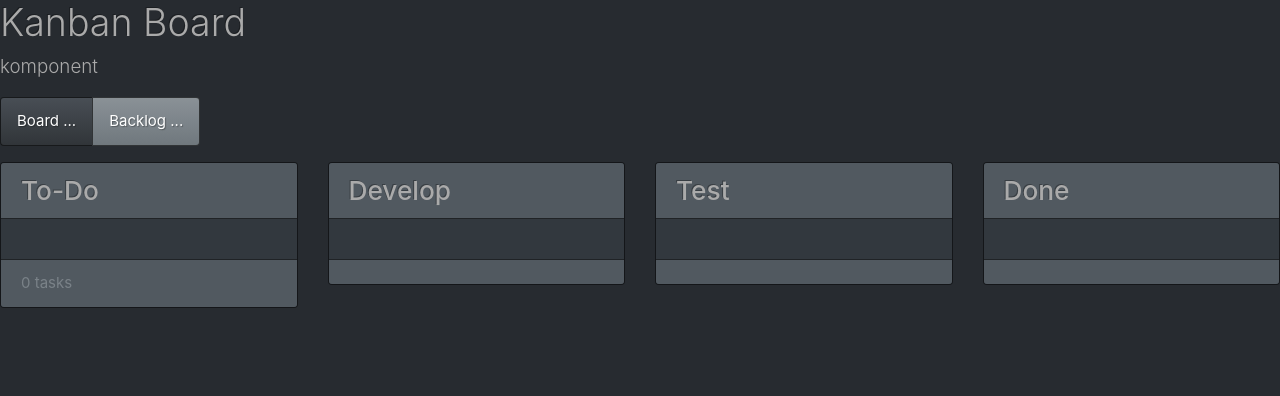
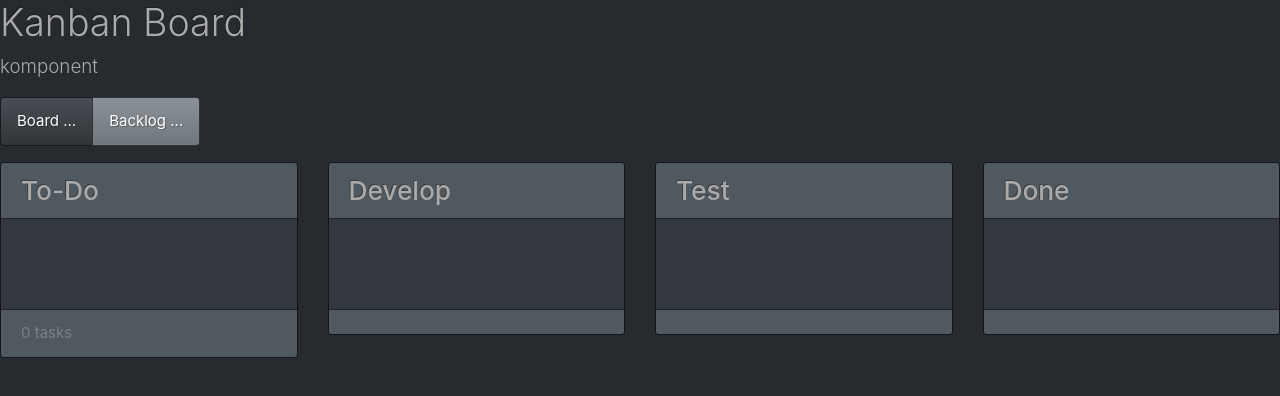
Before and after one commit to grkmkc/vue-kanban, a Vue app: page /#/board in a window 1280 px wide. Shown: the top 396 px of the page. Built offline with nearby package versions, Linux system fonts and the light colour scheme.

Commit message:
draggable lib added-sortablejs

```diff
--- a/package.json
+++ b/package.json
@@ -13,6 +13,7 @@
   "dependencies": {
     "vue": "^2.5.2",
     "vue-router": "^3.0.1",
+    "vuedraggable": "^2.16.0",
     "vuex": "^3.0.1"
   },
   "devDependencies": {
--- a/src/components/Tasks.vue
+++ b/src/components/Tasks.vue
@@ -2,9 +2,11 @@
   <div class="card">
       <h3 class="card-header">{{title}}</h3>
       <div class="card-body">
+        <draggable v-model="draggables" :options ="{ group : 'default'}">
           <div v-for="item in items" :key="item.id">
               <item :item="item"></item>
           </div>
+        </draggable>
       </div>
       <div class="card-footer text-muted">
           {{itemCount}}
@@ -14,12 +16,14 @@
 
 <script>
   import TaskItem from './TaskITem';
+  import Draggable from 'vuedraggable';
 
 export default {
   name: 'Tasks',
   props: ['items', 'title', 'id'],
   components: {
     item: TaskItem,
+    draggable : Draggable,
   },
   computed: {
     itemCount() {
@@ -31,3 +35,8 @@ export default {
 };
 
 </script>
+<style>
+  .card-body > * {
+    min-height: 50px;
+  }
+</style>
```
Also changed, not shown: 1 other file (tests, documents, lock files or other folders).
